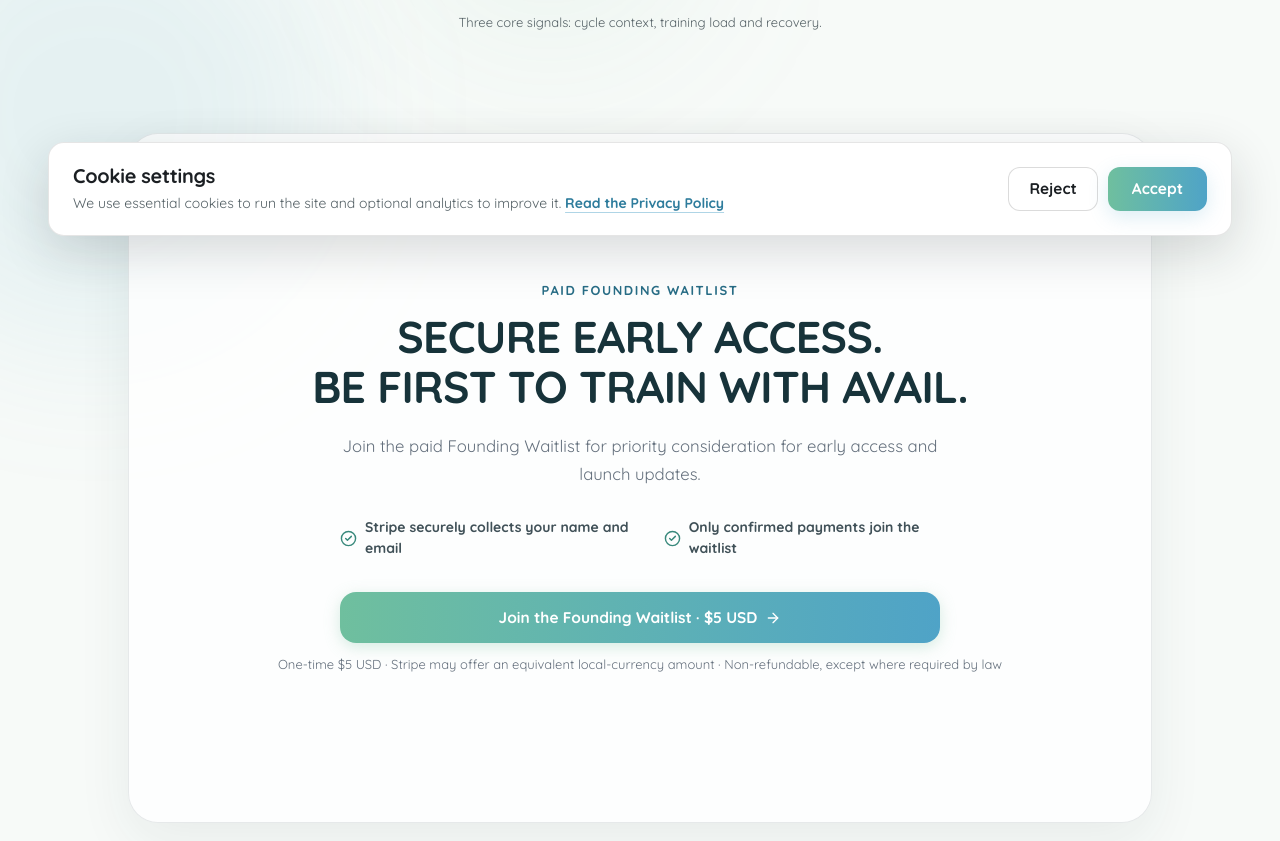
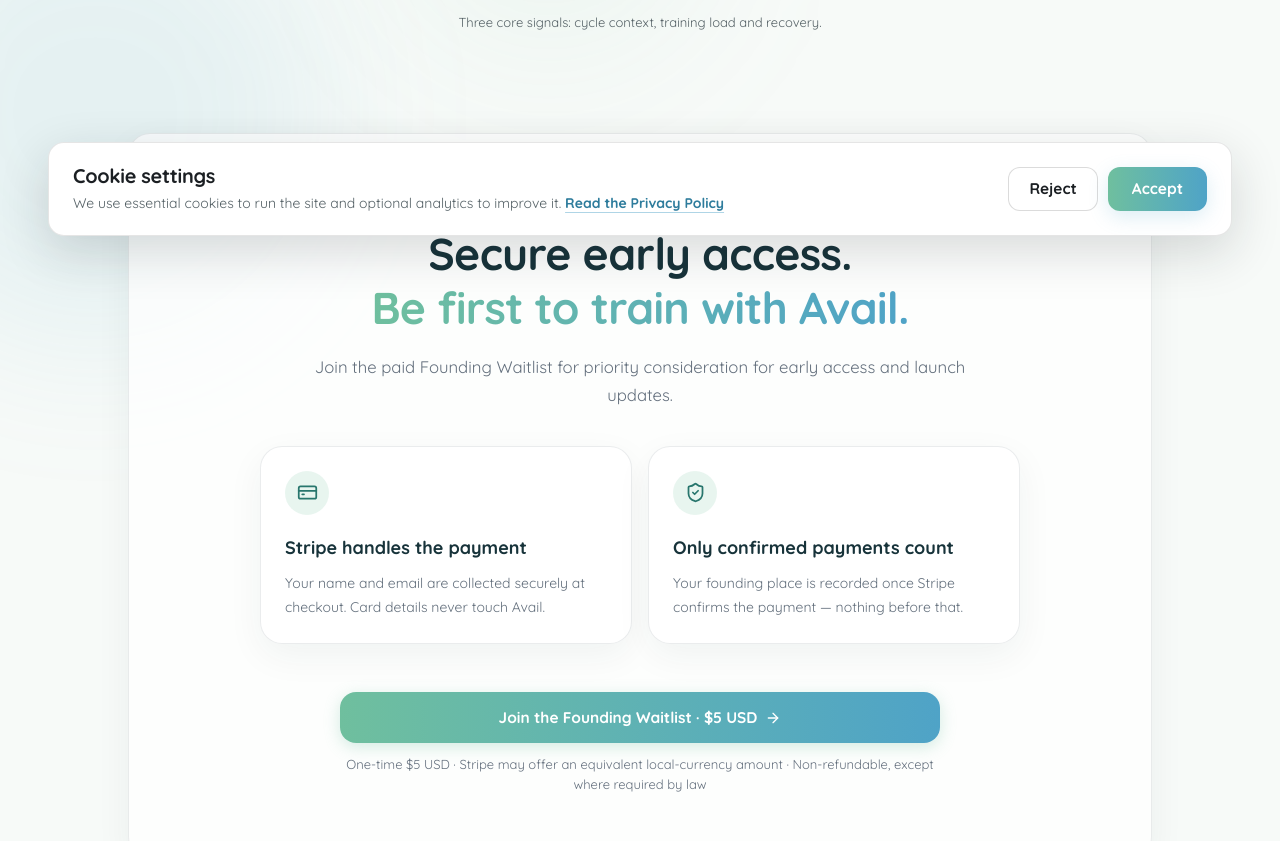
Before and after one commit to AvailHQ/Avail-B2C, a React (Vite) app: page / in a window 1280 px wide. Shown: the part 540-1381 px from the top of the page. Built offline with nearby package versions, Linux system fonts and the light colour scheme; no server answers; a web font is replaced by a local one.

Commit message:
style: align the founding-waitlist section with the site design system

```diff
--- a/src/components/landing/EarlyAccessSection.tsx
+++ b/src/components/landing/EarlyAccessSection.tsx
@@ -1,39 +1,64 @@
-import { ArrowRight, CheckCircle2 } from 'lucide-react';
+import { ArrowRight, CreditCard, ShieldCheck } from 'lucide-react';
 import { STRIPE_PAYMENT_LINK } from '../../lib/payments';
-import { pageShell, primaryButtonClass } from './shared';
+import { gradientText, pageShell, primaryButtonClass } from './shared';
+
+const assurances = [
+  {
+    icon: CreditCard,
+    title: 'Stripe handles the payment',
+    body: 'Your name and email are collected securely at checkout. Card details never touch Avail.',
+  },
+  {
+    icon: ShieldCheck,
+    title: 'Only confirmed payments count',
+    body: 'Your founding place is recorded once Stripe confirms the payment — nothing before that.',
+  },
+];
 
 export function EarlyAccessSection() {
   return (
     <section id="early-access" className={`${pageShell} scroll-mt-24`}>
       <div className="fade-up w-full">
-        <div className="mx-auto flex min-h-[640px] w-full flex-col justify-center rounded-[30px] border border-[#17333A]/10 bg-white/78 px-6 py-10 text-center shadow-[0_18px_55px_rgba(23,51,58,0.07)] tablet:px-12 tablet:py-14 air:min-h-[690px]">
+        <div className="mx-auto flex w-full flex-col justify-center rounded-[22px] border border-[#17333A]/9 bg-white/72 px-6 py-14 text-center shadow-[0_12px_36px_rgba(23,51,58,0.055)] tablet:px-12 tablet:py-16">
           <p className="type-caption font-extrabold tracking-[1.6px] text-[#286D86] uppercase">
             Paid Founding Waitlist
           </p>
-          <h2 className="type-section-title mx-auto mt-3 max-w-[700px] font-black text-[#17333A] uppercase">
-            Secure early access.<br />Be first to train with Avail.
+
+          <h2 className="type-section-title fade-up fade-up-delay-1 mx-auto mt-3 max-w-[700px] font-black text-[#17333A]">
+            Secure early access.
+            <span className={`mt-1 block ${gradientText}`}>Be first to train with Avail.</span>
           </h2>
-          <p className="type-body mx-auto mt-5 max-w-[650px] text-[#64707D]">
-            Join the paid Founding Waitlist for priority consideration for early access and launch updates.
+
+          <p className="type-body fade-up fade-up-delay-2 mx-auto mt-5 max-w-[680px] text-[#64707D]">
+            Join the paid Founding Waitlist for priority consideration for early access and launch
+            updates.
           </p>
 
-          <div className="mx-auto mt-7 flex max-w-[600px] flex-col justify-center gap-3 text-left text-sm font-bold text-[#405158] tablet:flex-row tablet:gap-7">
-            <span className="flex items-center gap-2">
-              <CheckCircle2 size={17} className="shrink-0 text-[#38897C]" aria-hidden="true" />
-              Stripe securely collects your name and email
-            </span>
-            <span className="flex items-center gap-2">
-              <CheckCircle2 size={17} className="shrink-0 text-[#38897C]" aria-hidden="true" />
-              Only confirmed payments join the waitlist
-            </span>
+          <div className="fade-up fade-up-delay-2 mx-auto mt-9 grid w-full max-w-[760px] gap-4 text-left tablet:grid-cols-2">
+            {assurances.map(({ icon: Icon, title, body }) => (
+              <article
+                key={title}
+                className="rounded-[22px] border border-[#17333A]/9 bg-white/72 p-6 shadow-[0_12px_36px_rgba(23,51,58,0.055)]"
+              >
+                <span className="flex size-11 items-center justify-center rounded-full bg-[#6FBF9E]/16 text-[#28766D]">
+                  <Icon size={21} aria-hidden="true" />
+                </span>
+                <h3 className="mt-5 text-lg leading-6 font-extrabold text-[#17333A]">{title}</h3>
+                <p className="mt-3 text-sm leading-6 text-[#64707D]">{body}</p>
+              </article>
+            ))}
           </div>
 
-          <a href={STRIPE_PAYMENT_LINK} className={`${primaryButtonClass} mx-auto mt-8 max-w-[600px]`}>
-            Join the Founding Waitlist · $5 USD <ArrowRight size={16} />
-          </a>
-          <p className="type-caption mx-auto mt-3 max-w-[900px] text-[#64707D]">
-            One-time $5 USD · Stripe may offer an equivalent local-currency amount · Non-refundable, except where required by law
-          </p>
+          <div className="fade-up fade-up-delay-3 mx-auto mt-10 w-full max-w-[600px]">
+            <a href={STRIPE_PAYMENT_LINK} className={primaryButtonClass}>
+              Join the Founding Waitlist · $5 USD <ArrowRight size={16} aria-hidden="true" />
+            </a>
+
+            <p className="type-caption mx-auto mt-3 max-w-[680px] text-[#64707D]">
+              One-time $5 USD · Stripe may offer an equivalent local-currency amount ·
+              Non-refundable, except where required by law
+            </p>
+          </div>
         </div>
       </div>
     </section>
```
